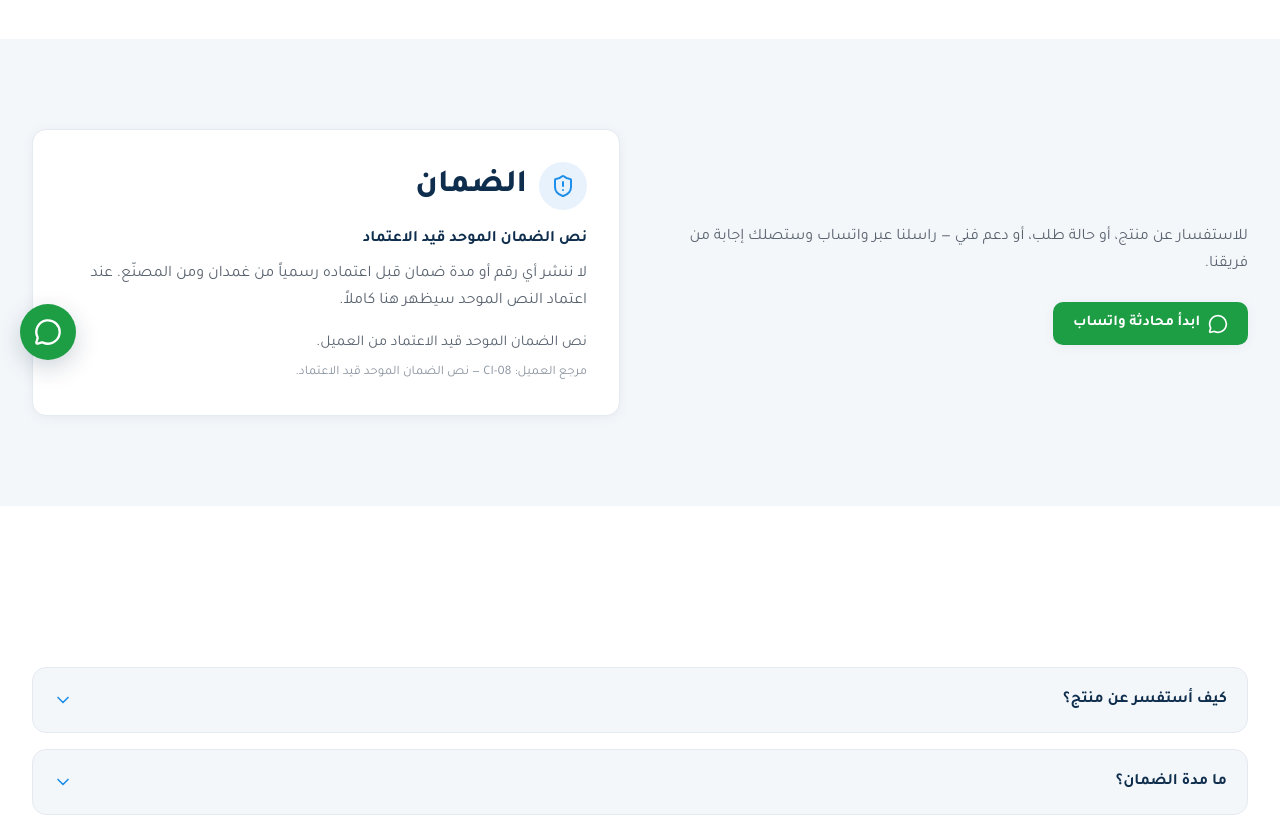
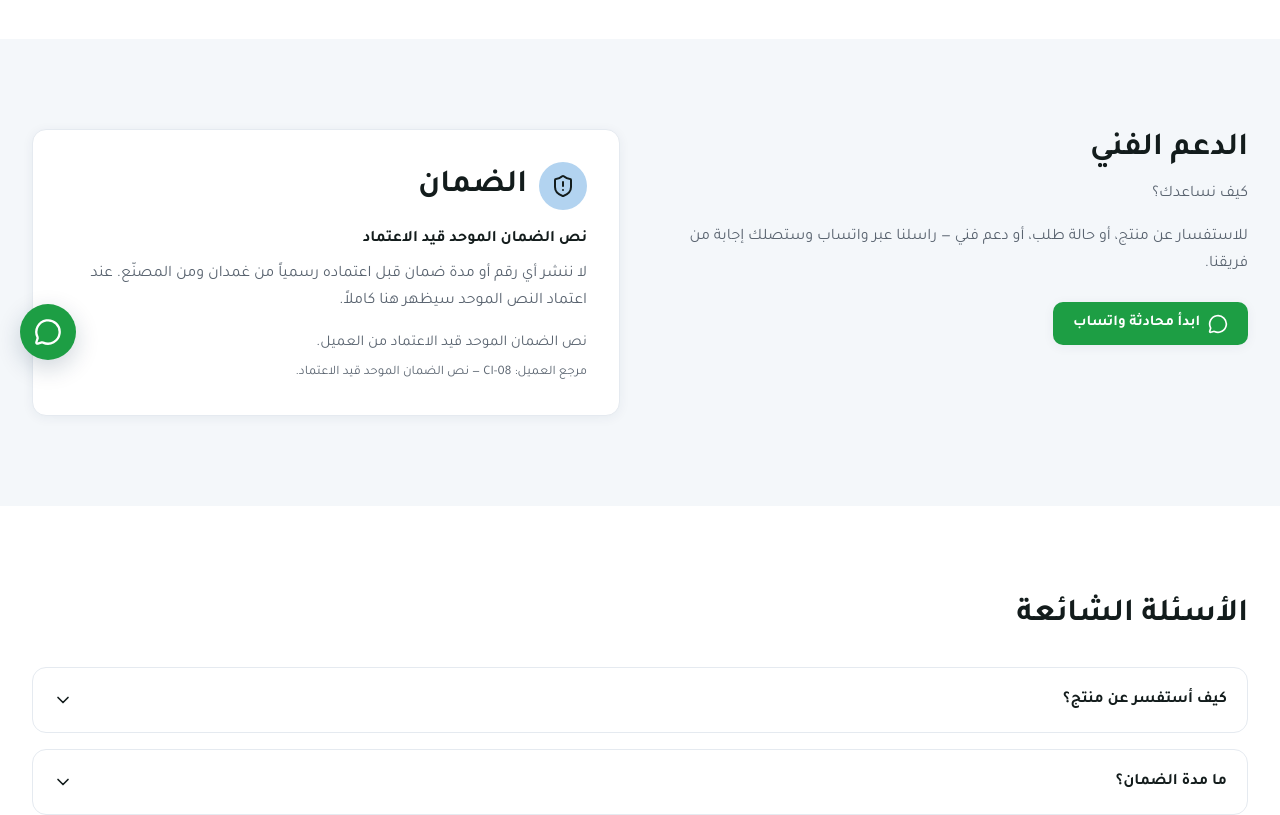
Before and after one commit to ahmedassem123x-web/ghamdan-website, a Next.js app: page /ar/support in a window 1280 px wide. Shown: the part 420-1235 px from the top of the page. Built offline with nearby package versions, Linux system fonts and the light colour scheme.

Commit message:
v15 B1: update src/app/[locale]/support/page.tsx

```diff
--- a/src/app/[locale]/support/page.tsx
+++ b/src/app/[locale]/support/page.tsx
@@ -3,7 +3,6 @@ import { ShieldAlert, MessageCircle, ChevronDown } from "lucide-react";
 import Hero from "@/components/Hero";
 import CTABand from "@/components/CTABand";
 import WhatsAppButton from "@/components/WhatsAppButton";
-import { SectionHeadingL } from "@/components/ui";
 import { pages, siteSettings } from "@/data";
 import { t } from "@/lib/i18n";
 import { ui } from "@/lib/ui-copy";
@@ -41,7 +40,10 @@ export default async function SupportPage({ params }: { params: Promise<{ locale
       <section className="section">
         <div className="wrap grid gap-10 lg:grid-cols-2">
           <div>
-            <SectionHeadingL locale={l} title={t(s.k3, l)} lead={t(s.k4, l)} />
+            {/* Heading inlined (visible by default) — SectionHeadingL's shared
+                wrapper no longer hides content (Phase 6 removed .reveal). */}
+            <h2 className="text-h2 font-semibold text-navy">{t(s.k3, l)}</h2>
+            <p className="mt-3 max-w-2xl text-body text-text-muted">{t(s.k4, l)}</p>
             <p className="mt-4 text-body text-text-muted">{t(s.k5, l)}</p>
             <div className="mt-6">
               <WhatsAppButton
@@ -57,15 +59,15 @@ export default async function SupportPage({ params }: { params: Promise<{ locale
           {/* Warranty — pending approval only */}
           <div className="rounded-card border border-border bg-surface p-8 shadow-card">
             <div className="flex items-center gap-3">
-              <div className="flex size-12 items-center justify-center rounded-full bg-accent-soft text-accent">
+              <div className="flex size-12 items-center justify-center rounded-full bg-sky text-primary-hover">
                 <ShieldAlert className="size-6" aria-hidden="true" />
               </div>
-              <h2 className="text-h2 font-extrabold text-primary">{t(s.k6, l)}</h2>
+              <h2 className="text-h2 font-semibold text-navy">{t(s.k6, l)}</h2>
             </div>
-            <p className="mt-4 text-body font-bold text-primary">{t(s.k7, l)}</p>
+            <p className="mt-4 text-body font-bold text-navy">{t(s.k7, l)}</p>
             <p className="mt-2 text-body text-text-muted">{t(s.k8, l)}</p>
             <p className="mt-4 text-body-sm text-text-muted">{t(siteSettings.warranty.text, l)}</p>
-            <p className="mt-2 text-caption text-text-faint">{t(s.k9, l)}</p>
+            <p className="mt-2 text-caption text-text-muted">{t(s.k9, l)}</p>
           </div>
         </div>
       </section>
@@ -73,13 +75,13 @@ export default async function SupportPage({ params }: { params: Promise<{ locale
       {/* FAQ */}
       <section className="section bg-surface">
         <div className="wrap max-w-4xl">
-          <SectionHeadingL locale={l} title={t(s.k10, l)} />
+          <h2 className="text-h2 font-semibold text-navy">{t(s.k10, l)}</h2>
           <div className="mt-8 space-y-4">
             {faqs.map((f, i) => (
-              <details key={i} className="group rounded-card border border-border bg-bg p-5">
-                <summary className="flex cursor-pointer list-none items-center justify-between gap-4 font-bold text-primary">
+              <details key={i} className="group rounded-card border border-border bg-background p-5">
+                <summary className="flex cursor-pointer list-none items-center justify-between gap-4 font-bold text-navy">
                   {t(f.q, l)}
-                  <ChevronDown className="size-5 shrink-0 text-accent transition-transform group-open:rotate-180" aria-hidden="true" />
+                  <ChevronDown className="size-5 shrink-0 text-primary-hover transition-transform group-open:rotate-180" aria-hidden="true" />
                 </summary>
                 <p className="mt-3 text-body text-text-muted">{t(f.a, l)}</p>
               </details>
```
